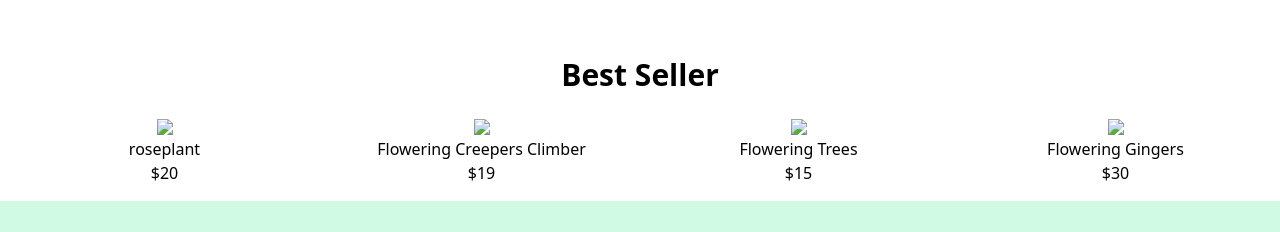
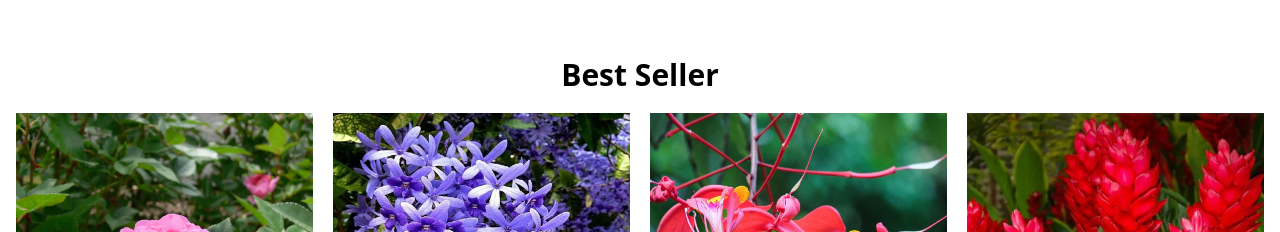
Before and after one commit to Alresh02/Group-Project-GreenDen, a website: page index.html in a window 1280 px wide. Shown: the part 1319-1551 px from the top of the page. Drawn offline with nearby package versions, Linux system fonts and the light colour scheme.

Commit message:
image bug fixed

```diff
--- a/index.html
+++ b/index.html
@@ -76,7 +76,7 @@
             <p class="mt-5">160+ Plant Species | 100+ Clients</p>
         </div>
         <div class="hidden md:block">
-            <img src="./image/image1.png" alt="Header Image " class="w-80 ">
+            <img src="./images/image1 .png" alt="Header Image " class="w-80 ">
         </div>
     </section>
     <section class="bg-green-50 py-10 px-4 md:px-16 text-center">
@@ -169,23 +169,23 @@
         <h1 class="font-bold m-5 text-3xl">Best Seller </h1>
         <div class="grid grid-cols-2  md:grid-cols-4 mt-5 gap-5">
             <div>
-                <img class=" inline hover:shadow-xl transform hover:-translate-y-2 " src="./image/bestseller1.png">
+                <img class=" inline hover:shadow-xl transform hover:-translate-y-2 " src="./images/bestseller1 (2).png">
                 <h1>roseplant</h1>
                 <p>$20</p>
 
             </div>
             <div>
-                <img class=" inline hover:shadow-xl transform hover:-translate-y-2 " src="./image/bestseller2.png">
+                <img class=" inline hover:shadow-xl transform hover:-translate-y-2 " src="./images/bestseller2 (1).png">
                 <h1>Flowering Creepers Climber</h1>
                 <p>$19</p>
             </div>
             <div>
-                <img class=" inline hover:shadow-xl transform hover:-translate-y-2 " src="./image/bestseller3.png">
+                <img class=" inline hover:shadow-xl transform hover:-translate-y-2 " src="./images/bestseller3 (1).png">
                 <h1>Flowering Trees</h1>
                 <p>$15</p>
             </div>
             <div>
-                <img class=" inline hover:shadow-xl transform hover:-translate-y-2 " src="./image/bestseller4.png">
+                <img class=" inline hover:shadow-xl transform hover:-translate-y-2 " src="./images/bestseller4 (1).png">
                 <h1>Flowering Gingers</h1>
                 <p>$30</p>
             </div>
```
